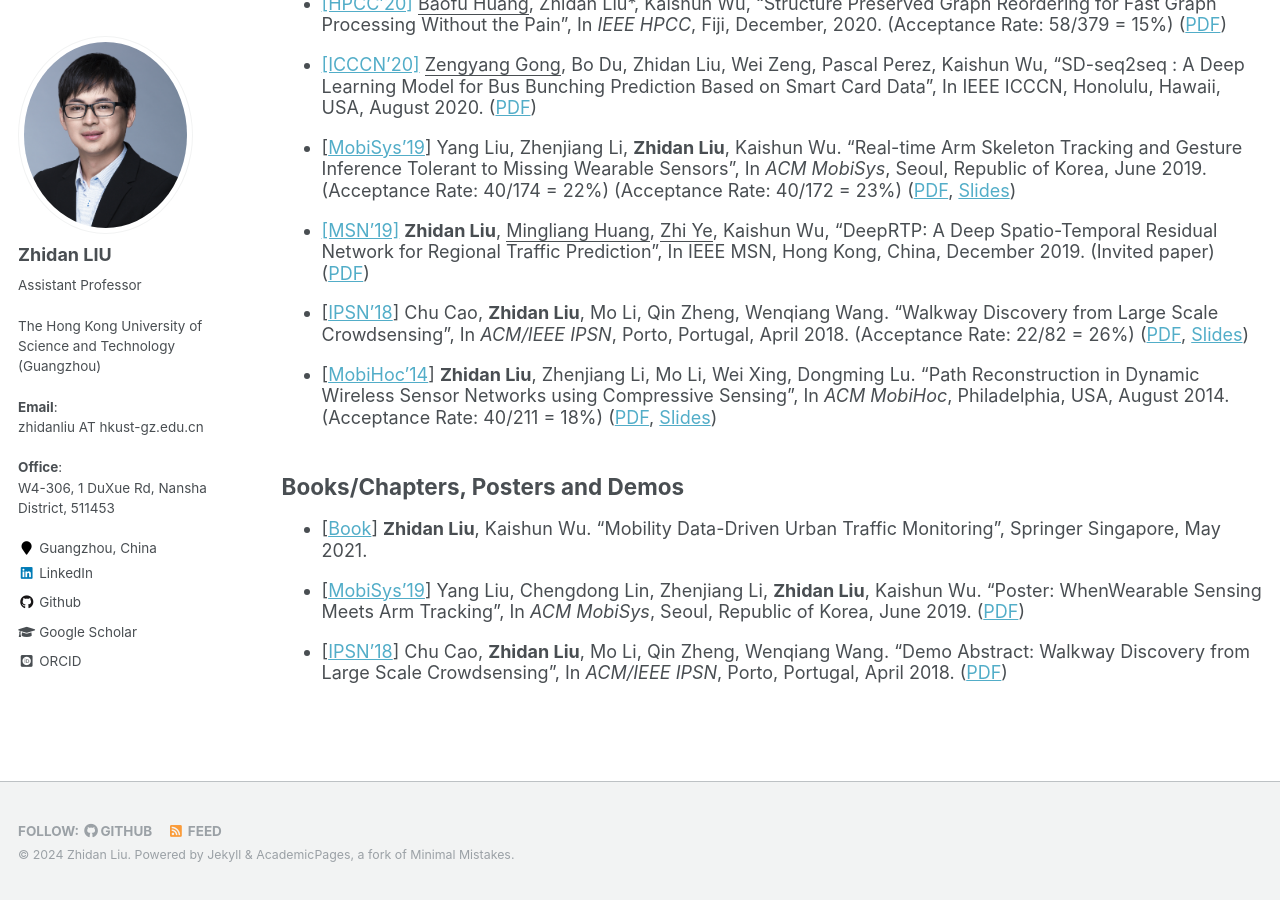
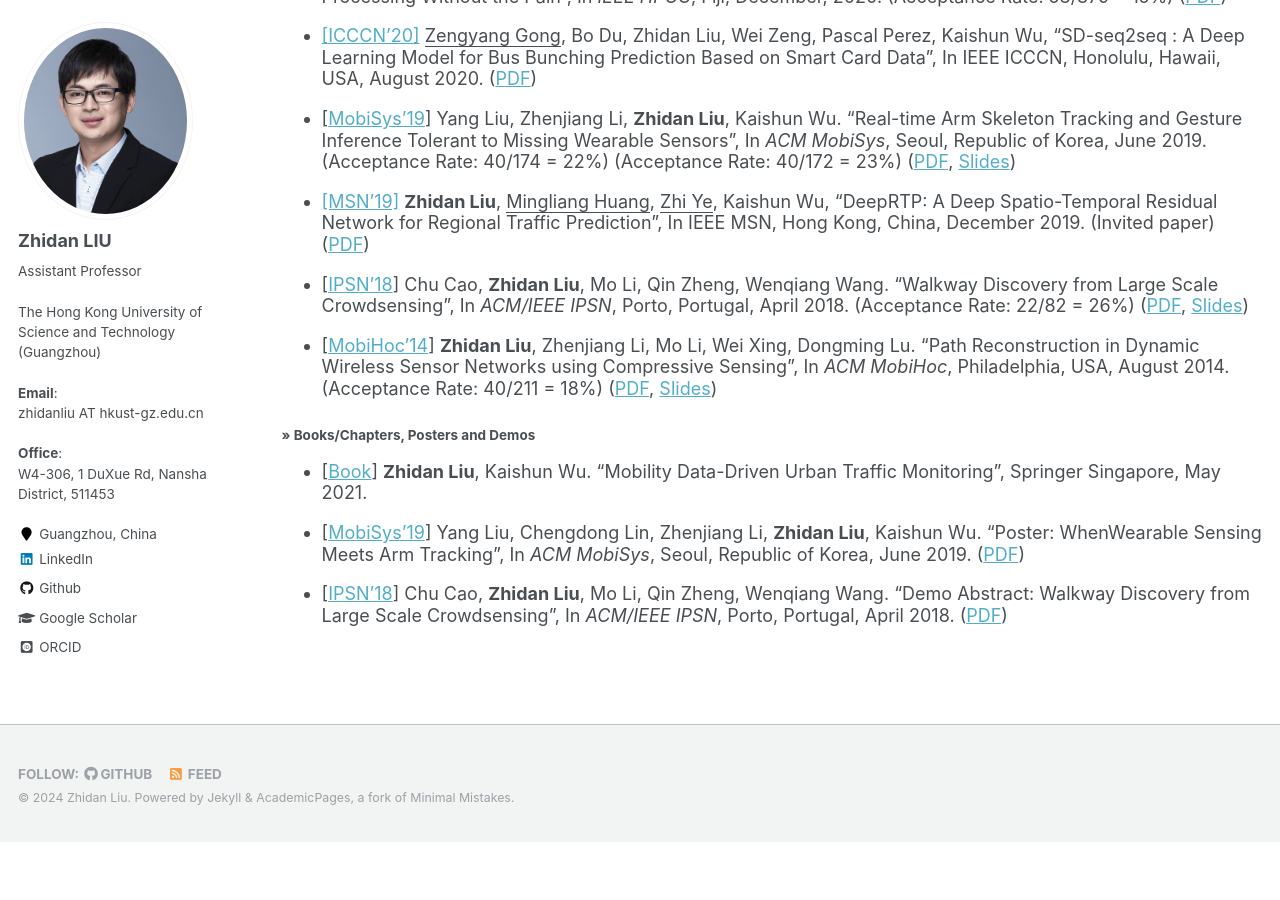
Before and after one commit to liuzhidan/liuzhidan.github.io, a Jekyll site: the page built from _pages/publications.md, in a window 1280 px wide and 900 px high, scrolled down 2464 px. Built offline with Jekyll 4.4.1, drawn with Linux system fonts in a browser that asks for light colours; some web fonts are replaced; after the commit the page ends 3306 px from its top, so only the background shows below that.

Commit message:
style and layout

```diff
--- a/_pages/publications.md
+++ b/_pages/publications.md
@@ -34,7 +34,7 @@
 
 ### 2023 and before
 
-### >> Journal Papers
+#### >> Journal Papers
 
 * [[TMC](https://ieeexplore.ieee.org/xpl/RecentIssue.jsp?punumber=7755)] <b>Zhidan Liu</b>, <u>Junhong Zheng</u>, <u>Jinye Lin</u>, Liang Wang, Kaishun Wu. "_Radar_: Adversarial Driving Style Representation Learning with Data Augmentation", _IEEE Transactions on Mobile Computing_, Vol. 22, Issue 12, Pages 7070-7085, December 2023. ([PDF](/files/2023-TMC-Radar.pdf))
 
@@ -62,7 +62,7 @@
 
 * [[TITS](http://ieeexplore.ieee.org/xpl/RecentIssue.jsp?punumber=6979)] <b>Zhidan Liu</b>, Zhenjiang Li, Mo Li, Wei Xing, and Dongming Lu. "Mining Road Network Correlation for Traffic Estimation via Compressive Sensing", _IEEE Transactions on Intelligent Transportation Systems_, Vol. 17, Issue 7, Pages 1880-1893, July 2016. ([PDF](/files/2016-TITS-CStraffic.pdf))
 
-### >> Conference Papers
+#### >> Conference Papers
 
 * [[DASFAA'21](http://dm.iis.sinica.edu.tw/DASFAA2021/index.html)] <b>Zhidan Liu</b>, <u>Junhong Zheng</u>, <u>Zengyang Gong</u>, Haodi Zhang, Kaishun Wu. "Exploiting Multi-Source Data for Adversarial Driving Style Representation Learning", In _DASFAA_, Taipei, Taiwan, China, April 2021. ([PDF](/files/2021-DASFAA-Radar.pdf))
 
@@ -98,7 +98,7 @@
 [WiCom'12] Zhidan Liu, Wei Xing, Yongchao Wang, Dongming Lu, "Adaptive Data Storage for Querying in Wireless Sensor Networks", In IEEE WiCom, Shanghai, China, September 2012. (PDF)-->
 
 
-## Books/Chapters, Posters and Demos
+#### >> Books/Chapters, Posters and Demos
 
 * [[Book](https://www.springer.com/gp/book/9789811622403)] <b>Zhidan Liu</b>, Kaishun Wu. "Mobility Data-Driven Urban Traffic Monitoring", Springer Singapore, May 2021.
 
```
